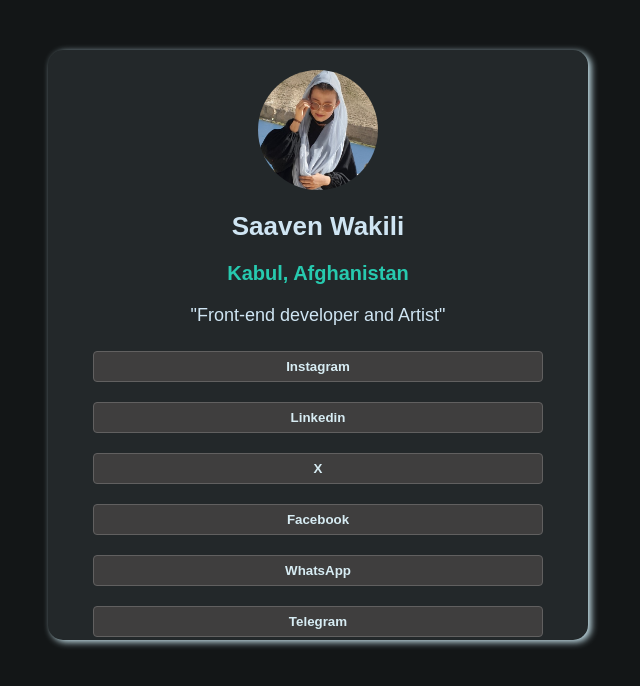
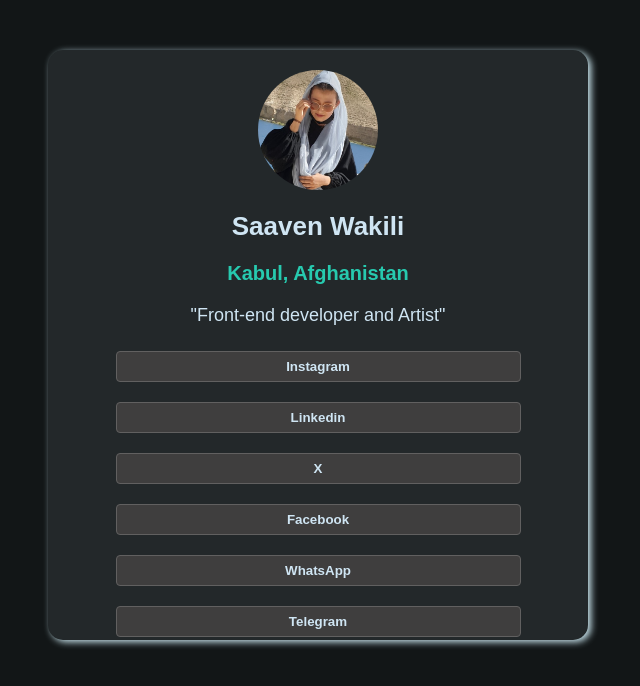
Before and after one commit to latifa-wakili/Wakili-Social-links, a plain HTML site: page index.html in a window 1280 px wide. Shown: the whole page, without its empty margins (322-962 px from the left). Drawn offline with Linux system fonts and the light colour scheme.

Commit message:
added new css

```diff
--- a/index.html
+++ b/index.html
@@ -17,13 +17,12 @@
     <p>"Front-end developer and Artist"</p>
   </div>
   <div class="btns">
-    <button><a href="https://www.instagram.com/saaven.art?igsh=cjN2b2x6M2pvbTJ5&utm_source=qr">Instagram</a></button>
-    <button><a href="https://www.linkedin.com/in/latifa-wakili-68423b277">Linkedin</a></button>
-
-    <button><a href="https://x.com/@WakiliLatifa">X</a></button>
-    <button><a href="https://www.facebook.com/saaven.art?mibextid=LQQJ4d">Facebook</a></button>
-    <button><a href="https://wa.me/qr/JOAKEG2E6UZPB1">WhatsApp</a></button>
-    <button><a href="https://t.me/saaven_art">Telegram</a></button>
+    <a href="https://www.instagram.com/saaven.art?igsh=cjN2b2x6M2pvbTJ5&utm_source=qr"><button>Instagram</button></a>
+    <a href="https://www.linkedin.com/in/latifa-wakili-68423b277"><button>Linkedin</button></a>
+    <a href="https://x.com/@WakiliLatifa"><button>X</button></a>
+    <a href="https://www.facebook.com/saaven.art?mibextid=LQQJ4d"><BUtton>Facebook</BUtton></a>
+    <a href="https://wa.me/qr/JOAKEG2E6UZPB1"><BUtton>WhatsApp</BUtton></a>
+    <a href="https://t.me/saaven_art"><BUtton>Telegram</BUtton></a>
   </div>
 </div>
 </body>
--- a/style.css
+++ b/style.css
@@ -1,6 +1,6 @@
 /* General Styles */
 body {
-  background-color: rgb(19, 22, 23);
+  background-color: rgb(18, 22, 23);
 }
 
 .attribution {
@@ -61,6 +61,11 @@ a {
 
 a:hover {
   color: black;
+}
+
+.btns button  {
+  width: 90%;
+  text-align: center;
 }
 
 button {
```
